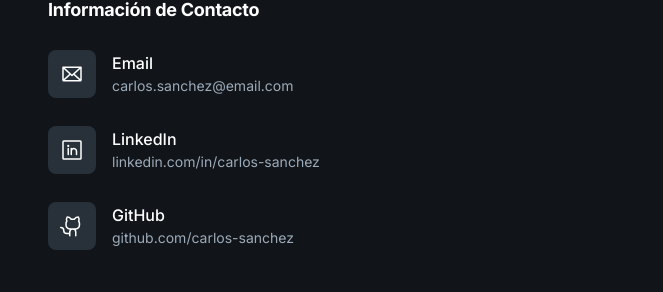
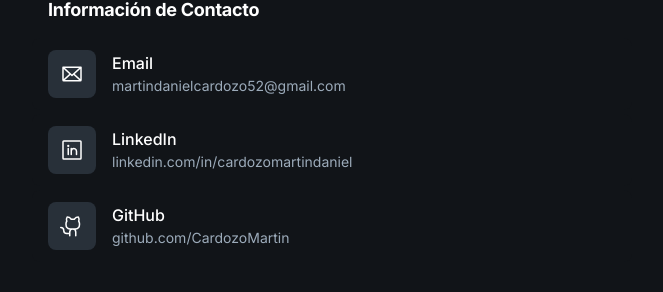
Before and after one commit to CardozoMartin/portafolio-4.0, a React (Vite) app: page /contact in a window 1280 px wide. Shown: the part 820-1112 px from the top of the page, without its empty margins (308-971 px from the left). Built offline with nearby package versions, Linux system fonts and the light colour scheme.

Commit message:
se modifican enlaces y info

```diff
--- a/src/components/Common/Navbar.jsx
+++ b/src/components/Common/Navbar.jsx
@@ -16,9 +16,18 @@ const Navbar = () => {
 
   const navItems = [
     { name: 'Inicio', path: '/', id: 'home' },
-    { name: 'Proyectos', path: '/#projects', id: 'projects' },
+    { name: 'Proyectos', path: '/', scrollTo: 'projects', id: 'projects' },
     { name: 'Contacto', path: '/contact', id: 'contact' }
   ];
+
+  const handleNavClick = (item) => {
+    if (item.scrollTo) {
+      const element = document.getElementById(item.scrollTo);
+      if (element) {
+        element.scrollIntoView({ behavior: 'smooth', block: 'start' });
+      }
+    }
+  };
 
   return (
     <motion.header
@@ -61,6 +70,7 @@ const Navbar = () => {
               <Link
                 key={item.id}
                 to={item.path}
+                onClick={() => handleNavClick(item)}
                 className="relative text-white/80 hover:text-white text-sm font-medium transition-colors group"
               >
                 {item.name}
@@ -130,7 +140,10 @@ const Navbar = () => {
                 >
                   <Link
                     to={item.path}
-                    onClick={() => setMenuOpen(false)}
+                    onClick={() => {
+                      handleNavClick(item);
+                      setMenuOpen(false);
+                    }}
                     className="block px-4 py-3 text-white/80 hover:text-white hover:bg-white/5 rounded-lg transition-all font-medium"
                   >
                     {item.name}
--- a/src/components/Contact/ContactForm.jsx
+++ b/src/components/Contact/ContactForm.jsx
@@ -96,8 +96,8 @@ const ContactForm = () => {
         </svg>
       ),
       label: 'Email',
-      value: 'carlos.sanchez@email.com',
-      href: 'mailto:carlos.sanchez@email.com'
+      value: 'martindanielcardozo52@gmail.com',
+      href: 'mailto:martindanielcardozo52@gmail.com'
     },
     {
       icon: (
@@ -106,8 +106,8 @@ const ContactForm = () => {
         </svg>
       ),
       label: 'LinkedIn',
-      value: 'linkedin.com/in/carlos-sanchez',
-      href: 'https://linkedin.com/in/carlos-sanchez'
+      value: 'linkedin.com/in/cardozomartindaniel',
+      href: 'https://www.linkedin.com/in/cardozomartindaniel'
     },
     {
       icon: (
@@ -116,8 +116,8 @@ const ContactForm = () => {
         </svg>
       ),
       label: 'GitHub',
-      value: 'github.com/carlos-sanchez',
-      href: 'https://github.com/carlos-sanchez'
+      value: 'github.com/CardozoMartin',
+      href: 'https://github.com/CardozoMartin'
     }
   ];
 
--- a/src/pages/HomePage.jsx
+++ b/src/pages/HomePage.jsx
@@ -36,7 +36,9 @@ const HomePage = () => {
             {/* Skills Section */}
 
             {/* Projects Section */}
-            <ProjectsSection />
+            <div id="projects">
+              <ProjectsSection />
+            </div>
           </div>
         </div>
         <Footer />
```
